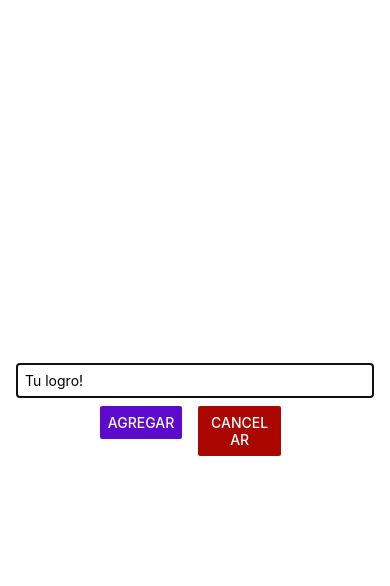
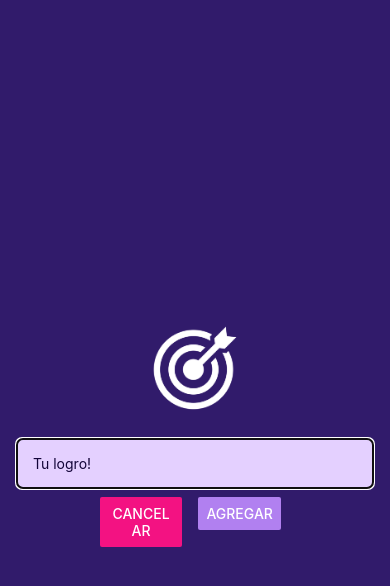
Before and after one commit to wolfgrant/React-Native-Test, a React Native app: screen / in a window 390 px wide. Both pictures are taken after a click on the button "AGREGAR NUEVO LOGRO". Shown: the top 586 px of the page. Built offline with nearby package versions, Linux system fonts and the light colour scheme.

Commit message:
Se crea documentación de estudio

```diff
--- a/App.js
+++ b/App.js
@@ -1,4 +1,5 @@
 import { View, FlatList, Button } from 'react-native';
+import { StatusBar } from 'expo-status-bar';
 import { useState } from 'react'
 import global from './styles/global-style'
 import GoalItem from './components/goal-item';
@@ -67,8 +68,10 @@ export default function App() {
   } */
 
   return (
+    <>
+    <StatusBar style='light'/>
     <View style={globalStyles.appContainer}>
-      <Button title='Agregar nuevo logro' color="#5e0acc" onPress={startAddGoalHandler}/>
+      <Button title='Agregar nuevo logro' color="#a065ec" onPress={startAddGoalHandler}/>
 
       {/* Aqui solo estoy probando como hacer condicionales con ese estado de modalIsVisible */}
       {/* {modalIsVisible && <GoalForm onAddGoal={addGoalHandler} />} */}
@@ -98,6 +101,7 @@ export default function App() {
         {/* </ScrollView> */}
       </View>
     </View>
+    </>
   );
 }
 
--- a/app.json
+++ b/app.json
@@ -6,6 +6,7 @@
     "orientation": "portrait",
     "icon": "./assets/icon.png",
     "userInterfaceStyle": "light",
+    "backgroundColor": "#1e085a",
     "splash": {
       "image": "./assets/splash.png",
       "resizeMode": "contain",
--- a/components/goal-form.js
+++ b/components/goal-form.js
@@ -1,8 +1,7 @@
-import React from 'react';
+import React, { useState } from 'react';
 import PropTypes from 'prop-types';
 import global from '../styles/global-style';
-import { useState } from 'react';
-import { TextInput, Button, View, Modal } from 'react-native';
+import { TextInput, Button, View, Modal, Image } from 'react-native';
 
 const globalStyles = global;
 
@@ -22,6 +21,7 @@ function GoalForm(props) {
     return (
         <Modal visible={props.visible} animationType="slide">
             <View style={globalStyles.formContainer}>
+                <Image style={globalStyles.formContainer.image} source ={require('../assets/images/goal.png')}/>
                 <TextInput
                     style={globalStyles.formContainer.textInput}
                     placeholder="Tu logro!"
@@ -30,10 +30,10 @@ function GoalForm(props) {
                 />
                 <View style={globalStyles.formContainer.viewContainer}>
                     <View style={globalStyles.formContainer.viewContainer.button}>
-                        <Button title="Agregar" color={'#5e0acc'} onPress={addGoalHandler} />
+                        <Button title="Cancelar" color={'#f31282'} onPress={props.onCloseModal}/>
                     </View>
                     <View style={globalStyles.formContainer.viewContainer.button}>
-                        <Button title="Cancelar" color={'#A90700'} onPress={props.onCloseModal}/>
+                        <Button title="Agregar" color={'#b180f0'} onPress={addGoalHandler} />
                     </View>
                 </View>
                 {/* Otra forma de hacer el onPress con una función en el padre es la que se va a mostrar pero aun no sé limpiar el input ejecutando una función desde el app js jajajaja */}
--- a/styles/global-style.js
+++ b/styles/global-style.js
@@ -1,4 +1,4 @@
-import React, {StyleSheet} from 'react-native';
+import {StyleSheet} from 'react-native';
 
 const global = StyleSheet.create({
     appContainer: {
@@ -8,17 +8,23 @@ const global = StyleSheet.create({
     },
     formContainer: {
         flex: 1,
-        marginBottom: 24,
         alignItems: 'center',
         justifyContent: 'center',
-        borderBottomWidth: 1,
-        borderBottomColor: '#cccccc',
         padding: 16,
+        backgroundColor: '#311b6b',
+        image:{
+            width: 100,
+            height: 100,
+            margin: 20,
+        },
         textInput: {
             borderWidth: 1,
-            borderColor: '#cccccc',
+            borderColor: '#e4d0ff',
+            backgroundColor: '#e4d0ff',
+            color: '#120438',
+            borderRadius: 6,
             width: '100%',
-            padding: 8,
+            padding: 16,
         },
         viewContainer: {
             flexDirection: 'row',
```
Also changed, not shown: assets/images/goal.png (added).
